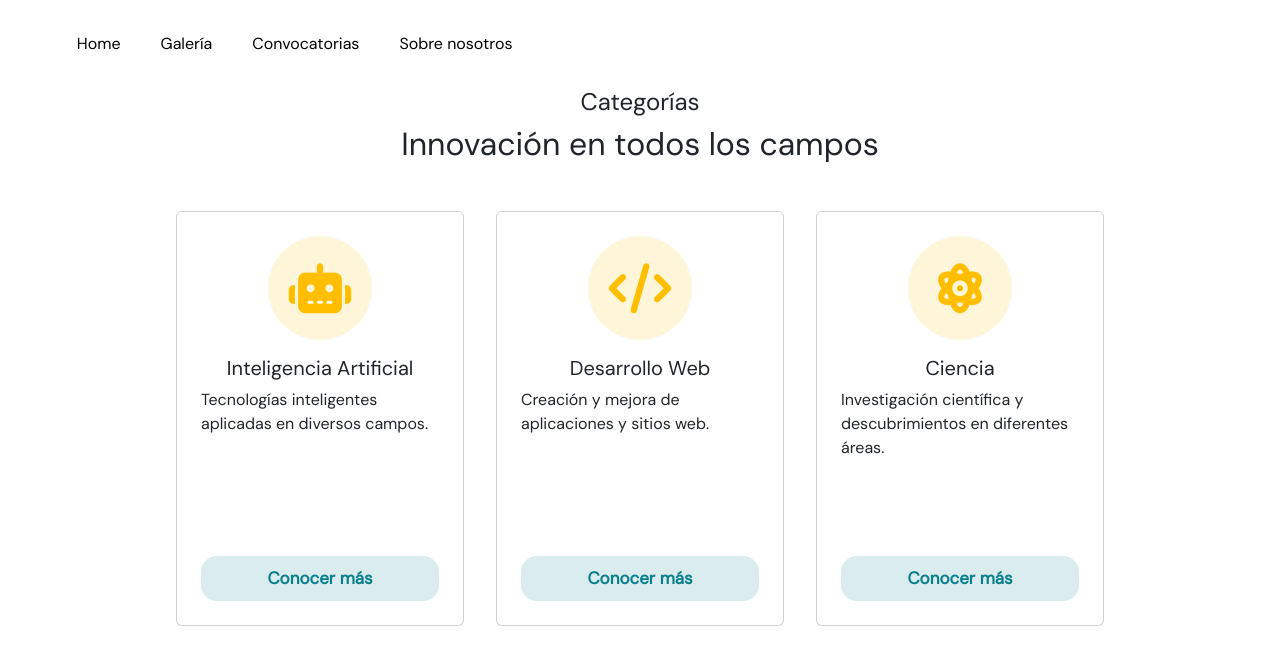
After one commit to ICESI-PI1/knowledge_projects, a Django app: page /categories/ in a window 1280 px wide. The commit adds this page. Shown: the top 665 px of the page. Run offline with Django 4.2, Linux system fonts and the light colour scheme; data comes from the database, SQL or seed files in the repository.

Commit message:
Add categories view and add navbar to base template

```diff
--- a/core/models.py
+++ b/core/models.py
@@ -6,7 +6,8 @@ class State(models.Model):
     description = models.TextField()
 
 class Category(models.Model):
-    category_name = models.CharField(max_length=30)
+    category_name = models.TextField(max_length=30)
+    icon_src = models.TextField(max_length=30)
     description = models.TextField()
 
 class Project(models.Model):
--- /dev/null
+++ b/core/static/categories_view_style.css
@@ -0,0 +1,57 @@
+:root {
+    --color1: #087F8C;
+    --color2: #FFBF00;
+  }
+
+.circle {
+    background-color: rgba(255, 191, 0, 0.15);
+    position: relative;
+    display: flex;
+    flex-direction: row;
+    width: 104px;
+    height: 104px;
+    justify-content: center;
+    align-items: center;
+    border-radius: 52px;
+}
+
+.secondary-btn {
+    font-family: 'DM Sans', sans-serif;
+    color: var(--color1);
+    padding: 0.6rem 1.5rem;
+    background-color: rgba(8,127,140,0.15);
+    border-radius: 1rem;
+    box-shadow: none;
+
+    box-shadow: none;
+    border: none;
+  }
+
+
+button {
+  font-size: 17px;
+  transition: 200ms;
+  font-weight: bold;
+  cursor: pointer;
+}
+
+.card-c {
+  height: 100%;
+}
+
+button:hover {
+  filter: brightness(1.2);
+}
+
+button:active {
+  scale: 0.95;
+}
+
+#grid {
+  gap: 2rem;
+  justify-content: center;
+  width: 100%;
+  padding: 0% 6%;
+  display: grid;
+  grid-template-columns: repeat(auto-fit, 18rem);
+}
--- a/core/static/home_view_style.css
+++ b/core/static/home_view_style.css
@@ -5,6 +5,7 @@
 
 body {
   max-width: 100%;
+  min-height: 100%;
   max-height: 100%;
   overflow-x: hidden;
   font-family: 'DM Sans', sans-serif;
@@ -178,12 +179,12 @@ p {
 }
 
 #introduction {
-  padding: 0% 6%;
+  padding: 4% 6%;
   display: flex;
   flex-direction: row;
   align-items: center;
   justify-content: space-between;
-  height: 55vh;
+  height: fit-content;
   background-color: #087F8C;
 }
 /* outline-offset: -1px;
--- /dev/null
+++ b/core/static/navbar_general.css
@@ -0,0 +1,151 @@
+body {
+  max-width: 100%;
+  min-height: 100%;
+  max-height: 100%;
+  overflow-x: hidden;
+  font-family: 'DM Sans', sans-serif;
+  margin: 0;
+}
+
+#toggler {
+  display: none;
+}
+
+nav span.inner {
+  transform: translateY(0);
+  transition: transform 0.6s;
+}
+
+.open span.inner {
+  transform: translateY(-100%);
+}
+.open span.icon {
+  background: gray;
+}
+.open span.icon svg {
+  transform: rotateZ(180deg);
+}
+.open section.dropdown {
+  transform: translateY(0);
+}
+.open ul li {
+  transform: translateY(0);
+  opacity: 1;
+}
+
+a {
+  text-decoration: none;
+}
+
+nav {
+  font-size: 16px;
+  position:relative;
+  z-index:1;
+  width: 100vw;
+  background-color: white;
+  display: flex;
+  flex: row;
+  align-items: center;
+  justify-content: flex-start;
+  height: 88px;
+  margin: 0;
+  transition: 200ms;
+}
+
+nav > span {
+  z-index: 2;
+  display: inline-flex;
+  overflow: hidden;
+  flex-direction: column;
+  justify-items: end;
+  position: relative;
+  margin: 0 2% 0 0;
+}
+
+section.dropdown {
+  position: absolute;
+  z-index: 1;
+  background: white;
+  top: 0;
+  left: -0%;
+  height: 100vh;
+  width: 100vw;
+  display: flex;
+  flex-direction: column;
+  justify-content: center;
+  align-items: flex;
+
+  transform: translateY(-100%);
+  transition: transform 0.6s;
+}
+
+ul li {
+  display: flex;
+  margin: auto;
+  opacity: 0;
+  transition: transform 0.5s, opacity 0.5s;
+  transition-delay: 0.3s;
+  transform: translateY(40px);
+}
+ul li:nth-of-type(1) {
+  transition-delay: 0.2s;
+}
+ul li:nth-of-type(2) {
+  transition-delay: 0.3s;
+}
+ul li:nth-of-type(3) {
+  transition-delay: 0.4s;
+}
+ul li:nth-of-type(4) {
+  transition-delay: 0.5s;
+}
+ul li a {
+  font-size: 2rem;
+}
+
+#nav-left {
+  margin-left: 6%;
+  width: 60%;
+  display: flex;
+  flex-direction: row;
+  justify-content: flex-start;
+  gap: 2.5rem;
+  align-items: center;
+}
+
+nav a {
+  text-decoration: none;
+  color: black;
+  transition: 200ms;
+}
+
+nav a:hover {
+  text-decoration: none;
+  color: var(--color1);
+}
+
+#nav-right {
+  gap: 2.5rem;
+  width: 40%;
+  margin-right: 6%;
+  display: flex;
+  flex-direction: row;
+  justify-content: flex-end;
+  align-items: center;
+}
+
+@media screen and (max-width: 940px) {
+  nav {
+    position:relative;
+    padding-left: 0.8rem;
+    padding-right: 0.8rem;
+  }
+
+  #toggler {
+    display: flex;
+  }
+
+  #nav-left, #nav-right {
+    display: none;
+  }
+}
--- a/core/static/navbar_script.js
+++ b/core/static/navbar_script.js
@@ -8,7 +8,7 @@ function toggleMenu() {
 
 const navbar = document.getElementById('navbar');
 window.onscroll = () => {
-    if (window.scrollY > 300) {
+    if (window.scrollY > 10) {
         navbar.classList.add('nav-active');
     } else {
         navbar.classList.remove('nav-active');
--- /dev/null
+++ b/core/templates/base.html
@@ -0,0 +1,72 @@
+<!doctype html>
+{% load static %}
+
+<html lang="en">
+  <head>
+    <meta charset="UTF-8">
+    <meta http-equiv="X-UA-Compatible" content="IE=edge">
+    <meta name="viewport" content="width=device-width, initial-scale=1.0">
+    <title>Knowledge Projects</title>
+
+    <link rel="preconnect" href="https://fonts.googleapis.com">
+
+    <link rel="preconnect" href="https://fonts.gstatic.com" crossorigin>
+    <link href="https://fonts.googleapis.com/css2?family=DM+Sans&display=swap" rel="stylesheet">
+    <link rel="stylesheet" href="https://fonts.googleapis.com/icon?family=Material+Icons+Outlined">
+
+    <link rel="stylesheet" href="https://cdnjs.cloudflare.com/ajax/libs/font-awesome/6.4.0/css/all.min.css">
+    <link href="https://cdn.jsdelivr.net/npm/bootstrap@5.3.0-alpha3/dist/css/bootstrap.min.css" rel="stylesheet" integrity="sha384-KK94CHFLLe+nY2dmCWGMq91rCGa5gtU4mk92HdvYe+M/SXH301p5ILy+dN9+nJOZ" crossorigin="anonymous">
+
+    <link rel="stylesheet" href="{% static 'navbar_general.css'%}">
+    <link rel="stylesheet" href="{% static 'toggler.css'%}">
+
+    {% block htmlhead %}
+
+    {% endblock htmlhead %}
+  </head>
+
+  <body>
+    <nav id="navbar">
+      <!-- <img src="logo-db.png" alt="" width="55"> -->
+      <span class="menu-icon" id="toggler">
+          <input class="menu-icon__cheeckbox" type="checkbox" />
+          <div>
+              <span></span>
+              <span></span>
+          </div>
+      </span>
+
+      <div id="nav-left">
+          <a href={% url 'core:home' %}>Home</a>
+          <a href={% url 'core:categories' %}>Galería</a>
+          <a href="#">Convocatorias</a>
+          <a href="#">Sobre nosotros</a>
+      </div>
+
+      <section class="dropdown">
+          <ul>
+            <li><a href={% url 'core:home' %}>Home</a></li>
+            <li><a href={% url 'core:categories' %}>Galería</a></li>
+            <li><a href="#">Convocatorias</a></li>
+            <li><a href="#">Sobre nosotros</a></li>
+          </ul>
+      </section>
+
+  </nav>
+    {% block content%}
+
+    {% endblock %}
+
+    <script src="https://cdn.jsdelivr.net/npm/bootstrap@5.3.0-alpha2/dist/js/bootstrap.bundle.min.js" integrity="sha384-qKXV1j0HvMUeCBQ+QVp7JcfGl760yU08IQ+GpUo5hlbpg51QRiuqHAJz8+BrxE/N" crossorigin="anonymous"></script>
+
+    <script>
+      let toggler = document.getElementById("toggler");
+      toggler.onclick = ()=>toggleMenu();
+
+      function toggleMenu() {
+        let navbar = document.getElementById("navbar")
+        navbar.classList.toggle("open");
+      }
+    </script>
+  </body>
+</html>
--- /dev/null
+++ b/core/templates/categories_view.html
@@ -0,0 +1,29 @@
+{% extends 'base.html' %}
+
+{% load static %}
+
+{% block htmlhead %}
+    <link rel="stylesheet" href="{% static 'categories_view_style.css' %}">
+{% endblock htmlhead %}
+
+{% block content %}
+    <div class="d-flex flex-column align-items-center ps-4 pe-4">
+        <h4>Categorías</h4>
+            <h2 class="mb-5 "><center>Innovación en todos los campos</center></h2>
+            <div id="grid">
+                {% for x in data %}
+                    <div class="card " style="width: 18rem;">
+                        <div class="card-c d-flex flex-column align-items-center p-4">
+                            <div class="circle mb-3">
+                                <i class="fa-solid {% autoescape off %}{{ x.icon_src }}{% endautoescape %}" style="font-size:50px;color:#FFBF00"></i>
+                            </div>
+
+                            <h5 class="card-title">{{x.category_name}}</h5>
+                            <p class="card-text mb-5">{{x.description}}</p>
+                        </div>
+                        <button class="secondary-btn m-4">Conocer más</button>
+                </div>
+                {% endfor %}
+        </div>
+    </div>
+{% endblock %}
--- a/core/urls.py
+++ b/core/urls.py
@@ -7,6 +7,7 @@ app_name = 'core'
 urlpatterns = [
     path('', views.Home_view.as_view(), name='home'),
     path('home/', views.Home_view.as_view(), name='home'),
+    path('categories/', views.Categories_view.as_view(), name='categories'),
 ]
 
 urlpatterns += staticfiles_urlpatterns()
--- a/core/views.py
+++ b/core/views.py
@@ -3,9 +3,7 @@ from django.http import HttpResponse
 from django.contrib.auth.decorators import login_required
 from django.views import View
 from Auth.decorators import client_required,employee_required
-
-
-from .models import Card
+from core.models import Category
 
 # Create your views here.
 
@@ -15,7 +13,15 @@ class Home_view(View):
         username = None
         if request.user.is_authenticated:
             username = request.user.username
+            context = {"username" : 'Hola, ' + username.capitalize(),}
+            return HttpResponse(render(request,'home_view.html',context))
 
-        context = {"username" : 'Hola, ' + username.capitalize(),}
+        return HttpResponse(render(request,'home_view.html'))
 
-        return HttpResponse(render(request,'home_view.html',context))
+class Categories_view(View):
+    def get(self, request):
+        data = Category.objects.all()
+        context={
+        'data': data
+        }
+        return HttpResponse(render(request,'categories_view.html',context))
```
Also changed, not shown: core/migrations/toggler.css (deleted, +0 -79 lines), core/templates/home_view.html (+13 -10 lines), Auth/migrations/0001_initial.py, core/migrations/0001_initial.py, db.sqlite3, knowledge_projects/migrations/0002_delete_post.py (deleted).
